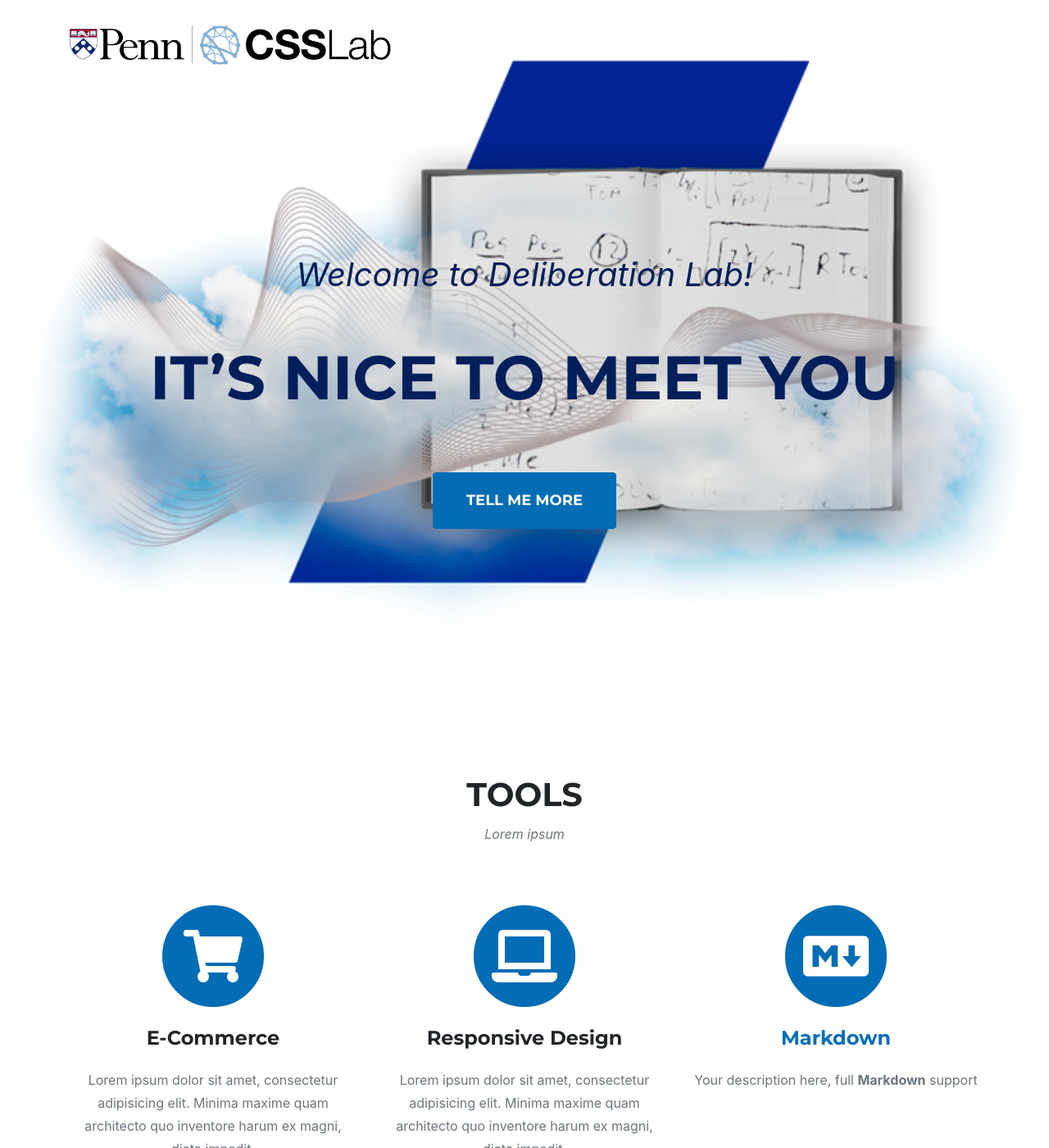
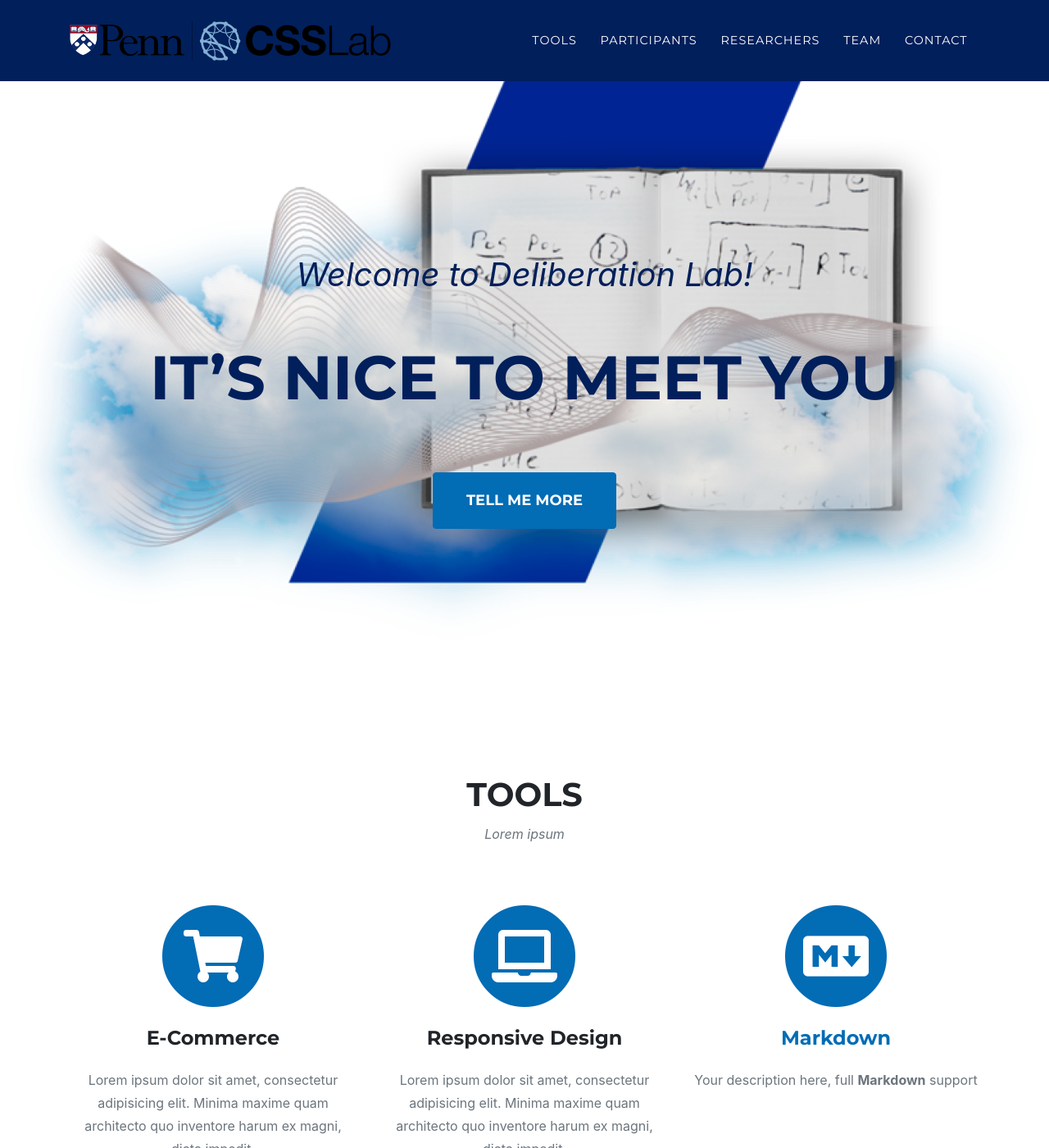
Before and after one commit to Watts-Lab/deliberation-website, a Jekyll site: the page built from index.md, in a window 1280 px wide and 1400 px high. Shown: the whole window at 82% size. Built offline with Jekyll 4.4.1, drawn with Linux system fonts in a browser that asks for light colours; some web fonts are replaced.

Commit message:
fix: updated navbar transition

```diff
--- a/_sass/components/_navbar.scss
+++ b/_sass/components/_navbar.scss
@@ -40,13 +40,13 @@
 }
 @media (min-width: 992px) {
   #mainNav {
-    padding-top: 25px;
-    padding-bottom: 25px;
+    padding-top: 20px;
+    padding-bottom: 20px;
     -webkit-transition: padding-top 0.3s, padding-bottom 0.3s;
     -moz-transition: padding-top 0.3s, padding-bottom 0.3s;
     transition: padding-top 0.3s, padding-bottom 0.3s;
     border: none;
-    background-color: transparent;
+    background-color: $primary-blue;
     .navbar-brand {
       font-size: 1.75em;
       -webkit-transition: all 0.3s;
```
